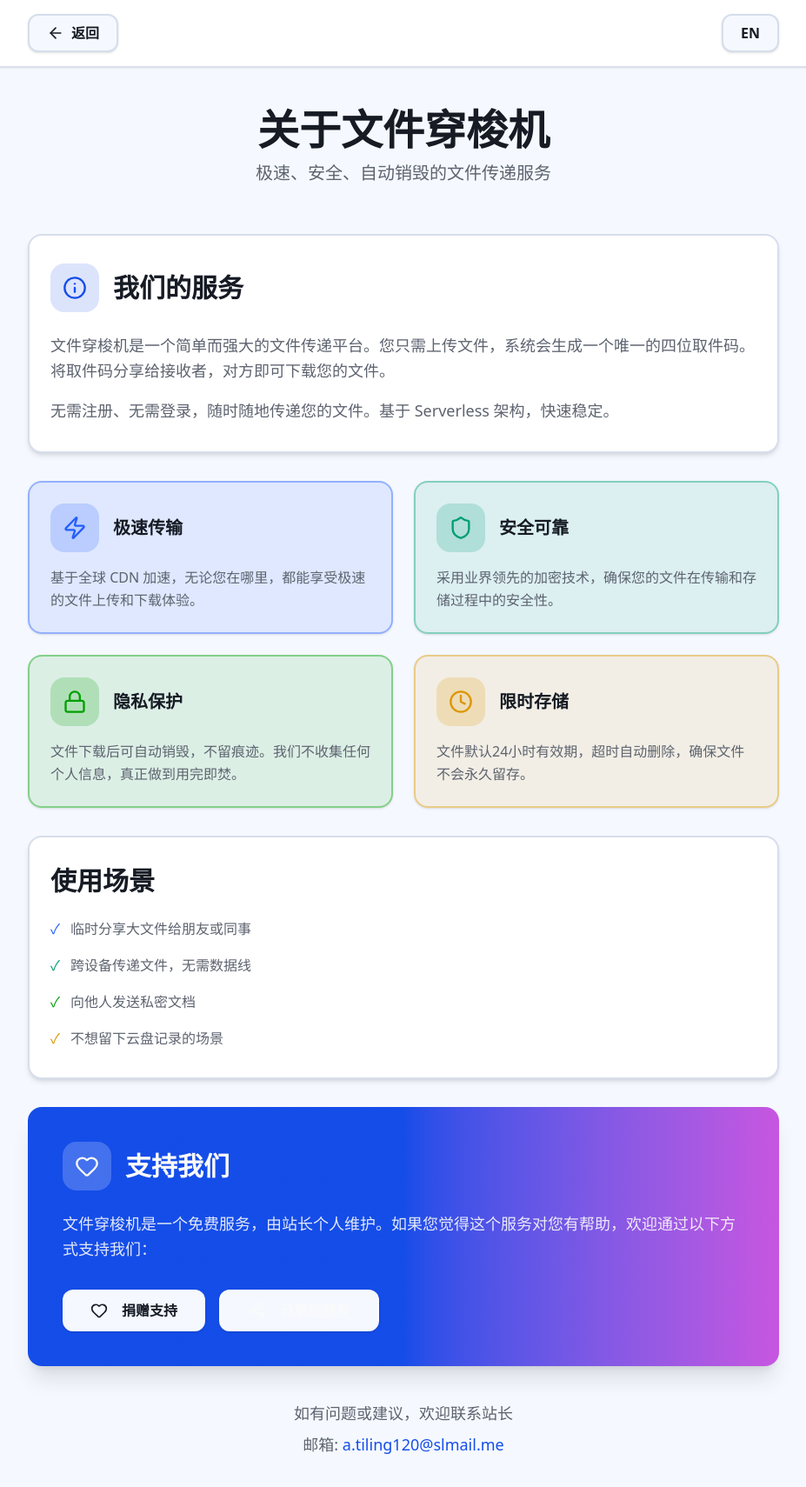
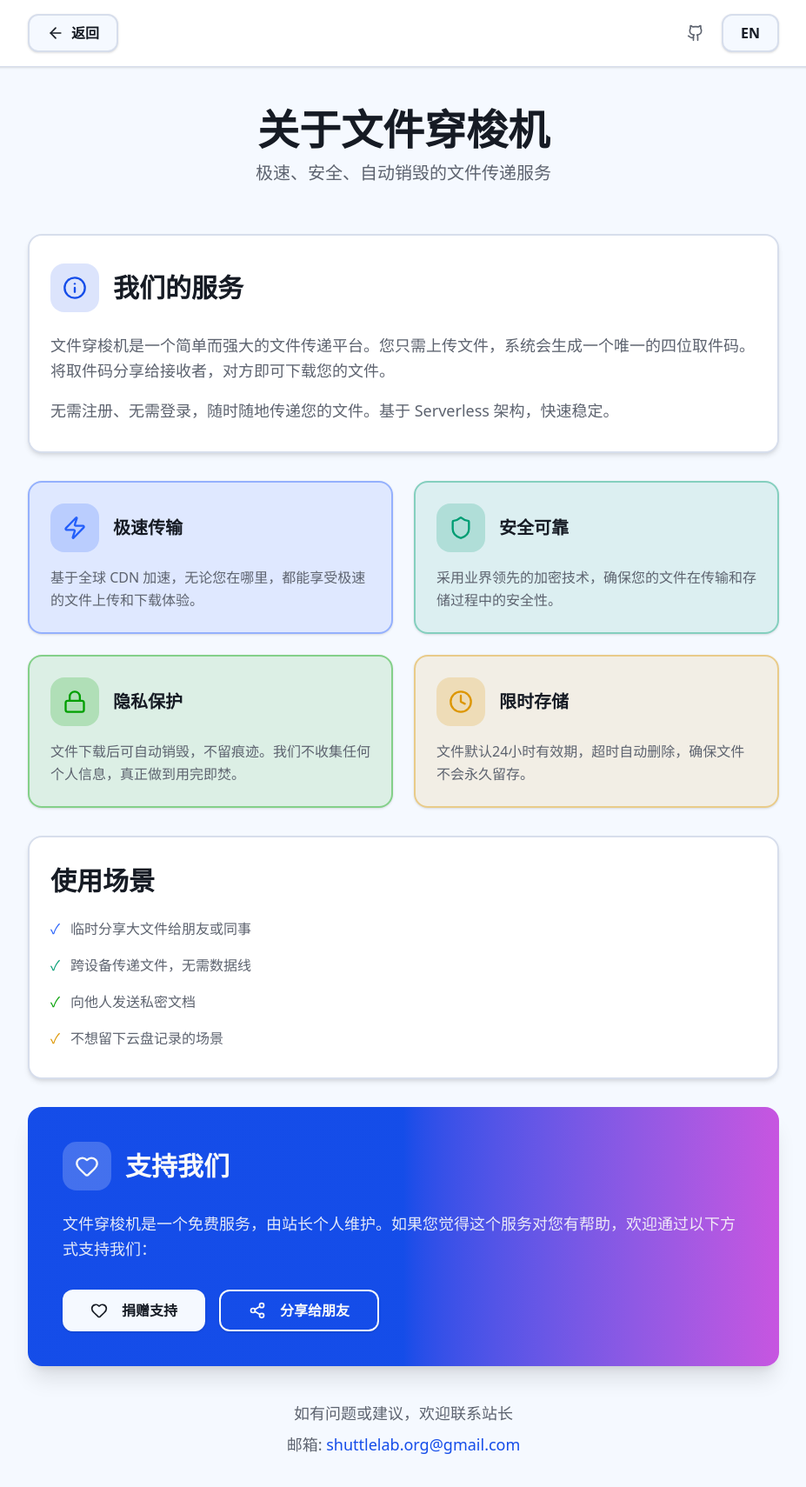
Before and after one commit to ShuttleLab/file-shuttle, a Next.js app: page /about in a window 1280 px wide. Shown: the top 1710 px of the page at 87% size, without its empty margins (176-1103 px from the left). Built offline with nearby package versions, Linux system fonts and the light colour scheme.

Commit message:
modify about page

```diff
--- a/src/app/about/page.tsx
+++ b/src/app/about/page.tsx
@@ -12,6 +12,7 @@ import {
   Heart,
   Share2,
   Info,
+  Github,
 } from "lucide-react";
 import { Button } from "@/components/ui/button";
 import { Card, CardContent } from "@/components/ui/card";
@@ -132,6 +133,16 @@ export default function AboutPage() {
               {t.back}
             </Link>
           </Button>
+          <div className="flex items-center gap-3">
+            <a
+              href="https://github.com/ShuttleLab/file-shuttle"
+              target="_blank"
+              rel="noopener noreferrer"
+              className="rounded-lg p-2 text-muted-foreground transition-colors hover:bg-accent hover:text-accent-foreground"
+              aria-label="GitHub"
+            >
+              <Github className="size-5" />
+            </a>
             <Button
               variant="outline"
               size="default"
@@ -139,6 +150,7 @@ export default function AboutPage() {
             >
               {t.langButton}
             </Button>
+          </div>
         </div>
       </header>
 
@@ -259,7 +271,7 @@ export default function AboutPage() {
                 <Button
                   variant="secondary"
                   size="lg"
-                  className="bg-background text-foreground hover:bg-muted text-base font-semibold"
+                  className="bg-background text-foreground hover:bg-muted text-base font-semibold transition-transform duration-200 hover:scale-105 hover:shadow-lg active:scale-100"
                 >
                   <Heart className="size-5 mr-2" />
                   {t.donateButton}
@@ -327,7 +339,7 @@ export default function AboutPage() {
             <Button
               variant="outline"
               size="lg"
-              className="border-2 border-primary-foreground/50 text-primary-foreground hover:bg-primary-foreground/10 text-base font-semibold"
+              className="border-2 border-primary-foreground bg-transparent text-primary-foreground hover:bg-primary-foreground/10 text-base font-semibold"
               onClick={handleShare}
             >
               <Share2 className="size-5 mr-2" />
@@ -341,10 +353,10 @@ export default function AboutPage() {
           <p className="mt-2">
             {t.contactEmail}:{" "}
             <a
-              href="mailto:a.tiling120@slmail.me"
+              href="mailto:shuttlelab.org@gmail.com"
               className="text-primary hover:underline underline-offset-4"
             >
-              a.tiling120@slmail.me
+              shuttlelab.org@gmail.com
             </a>
           </p>
         </div>
--- a/src/app/page.tsx
+++ b/src/app/page.tsx
@@ -11,6 +11,7 @@ import {
   AlertCircle,
   CloudUpload,
   Info,
+  Github,
 } from "lucide-react";
 import { Button } from "@/components/ui/button";
 import { Card, CardContent } from "@/components/ui/card";
@@ -104,6 +105,15 @@ export default function Page() {
               {t("about")}
             </Link>
           </Button>
+          <a
+            href="https://github.com/ShuttleLab/file-shuttle"
+            target="_blank"
+            rel="noopener noreferrer"
+            className="rounded-lg p-2 text-muted-foreground transition-colors hover:bg-accent hover:text-accent-foreground"
+            aria-label="GitHub"
+          >
+            <Github className="size-5" />
+          </a>
           <Button
             variant="outline"
             size="default"
```
Also changed, not shown: 1 other file (tests, documents, lock files or other folders). Lines whose indentation alone changed are shown as unchanged.
